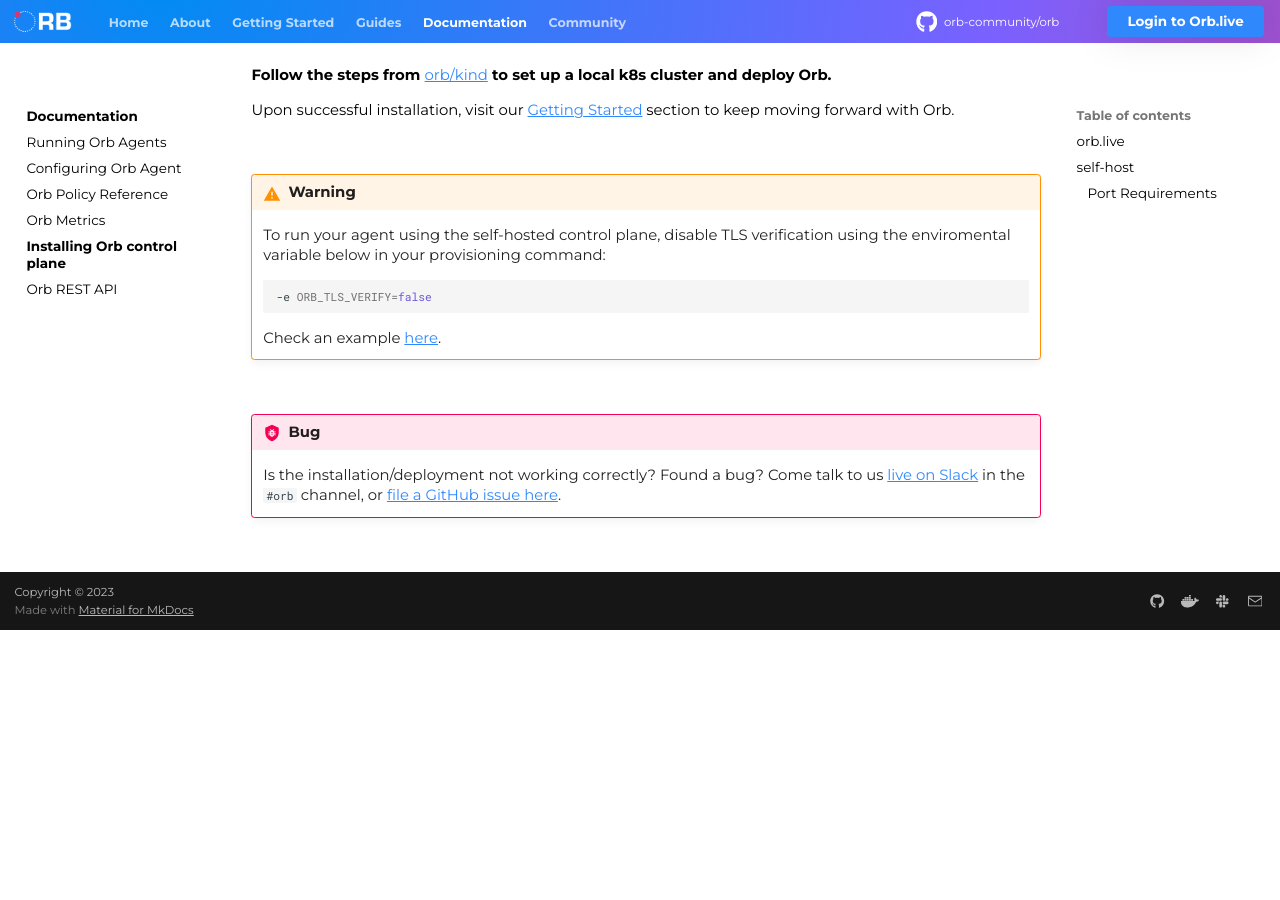
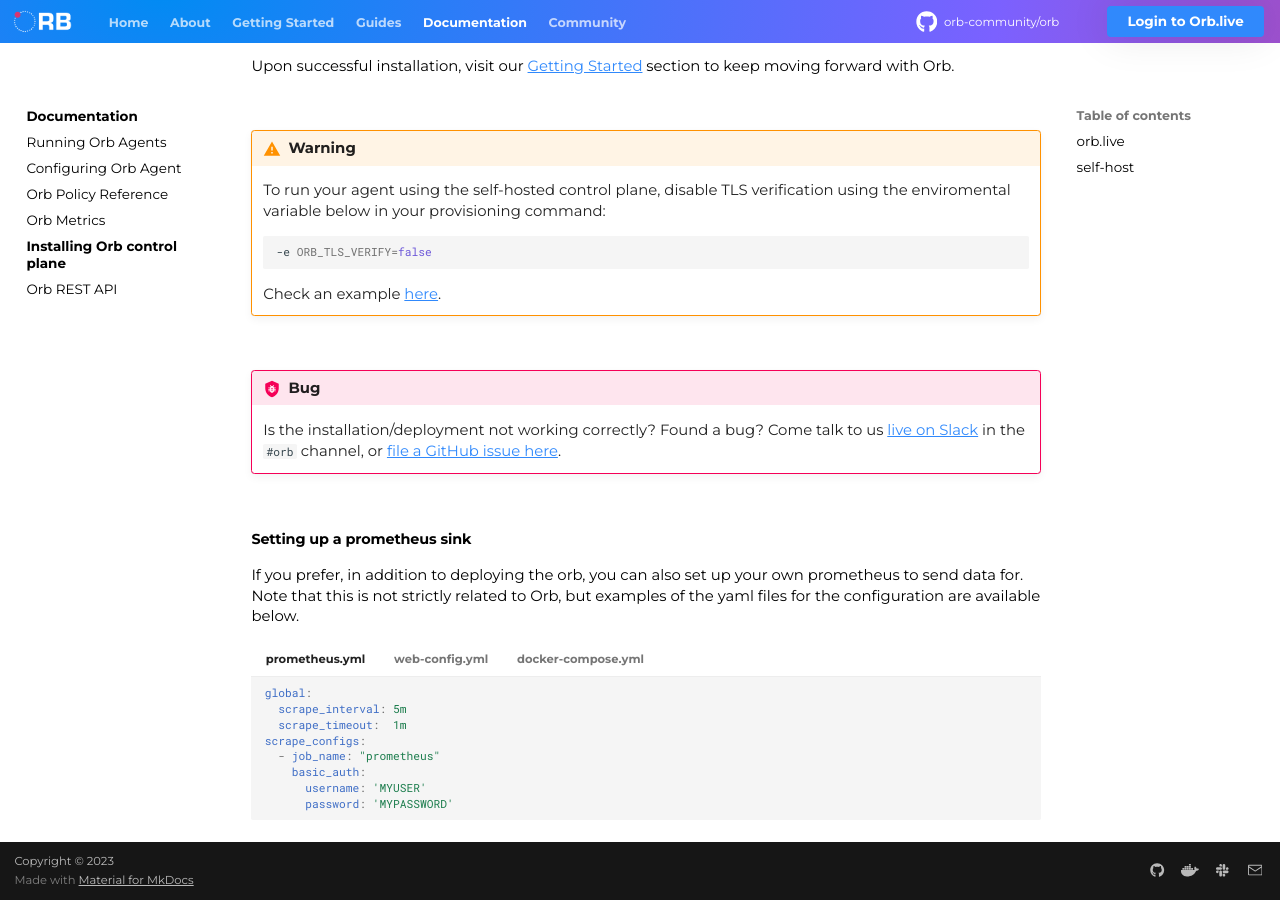
Before and after one commit to orb-community/orb-website, an MkDocs documentation site: the page built from docs/documentation/install.md, in a window 1280 px wide and 900 px high, scrolled down 1333 px. Built offline with MkDocs 1.6.1 and Material for MkDocs 9.7.7, drawn with Linux system fonts in a browser that asks for light colours; comment, search, counter and statistics services are not loaded; before the commit the page ends 1963 px from its top, so only the background shows below that.

Commit message:
agent sink prometheus

````diff
--- a/docs/documentation/install.md
+++ b/docs/documentation/install.md
@@ -27,7 +27,7 @@
 <br>
 For local/test/development control plane installs or for production deployments, it's required a Kubernetes cluster, which is implemented with helm chart and kind.<br>
 
-### Port Requirements
+#### Port Requirements
 
 In order to make agent able to communicate with the control plane, the MQTT ports must be permitted:
 
@@ -59,3 +59,50 @@
 
     Is the installation/deployment not working correctly? Found a bug? Come talk to us [live on Slack](https://netdev.chat/) in the `#orb` channel,
     or [file a GitHub issue here](https://github.com/orb-community/orb/issues/new/choose).
+
+#### Setting up a prometheus sink
+
+
+If you prefer, in addition to deploying the orb, you can also set up your own prometheus to send data for. Note that this is not strictly related to Orb, but examples of the yaml files for the configuration are available below.
+
+=== "prometheus.yml"
+    ```yaml
+    global:
+      scrape_interval: 5m
+      scrape_timeout:  1m
+    scrape_configs:
+      - job_name: "prometheus"
+        basic_auth:
+          username: 'MYUSER'
+          password: 'MYPASSWORD'
+    ```
+
+=== "web-config.yml"
+    On this case you need to generate password using htpasswd like [as described in the prometheus documentation](https://prometheus.io/docs/guides/basic-auth/)
+    ```yaml
+    basic_auth_users:
+      admin: BASIC-AUTH-PASSWORD
+    ```
+
+=== "docker-compose.yml"
+    ```yaml
+    version: "3"
+    services:
+      prometheus:
+        image: prom/prometheus:latest
+        ports:
+          - 9090:9090
+        volumes:
+          - "/storage-docker/prometheus/prometheus.yaml:/etc/prometheus/prometheus.yml"
+          - "/storage-docker/prometheus/web-config.yaml:/etc/prometheus/web-config.yml"
+        command:
+          - '--config.file=/etc/prometheus/prometheus.yml'
+          - '--web.config.file=/etc/prometheus/web-config.yml'
+          - '--enable-feature=remote-write-receiver'
+      grafana:
+        image: grafana/grafana:latest
+        ports:
+          - 3000:3000
+        depends_on:
+          - prometheus
+    ```
````
